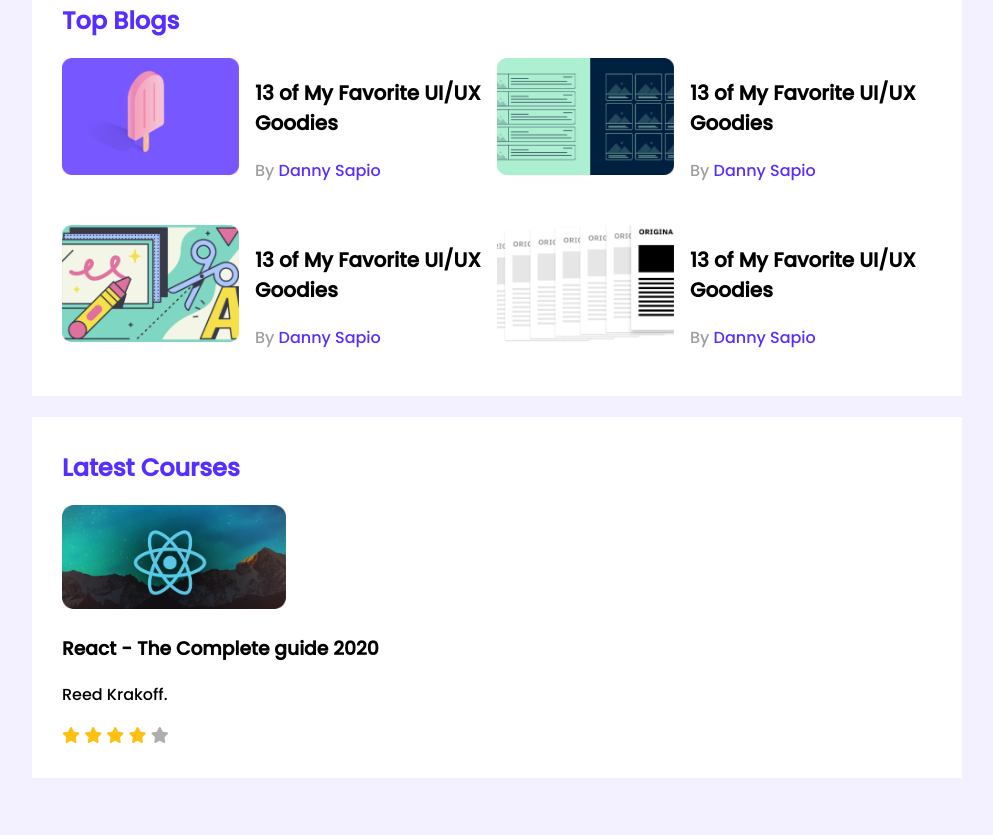
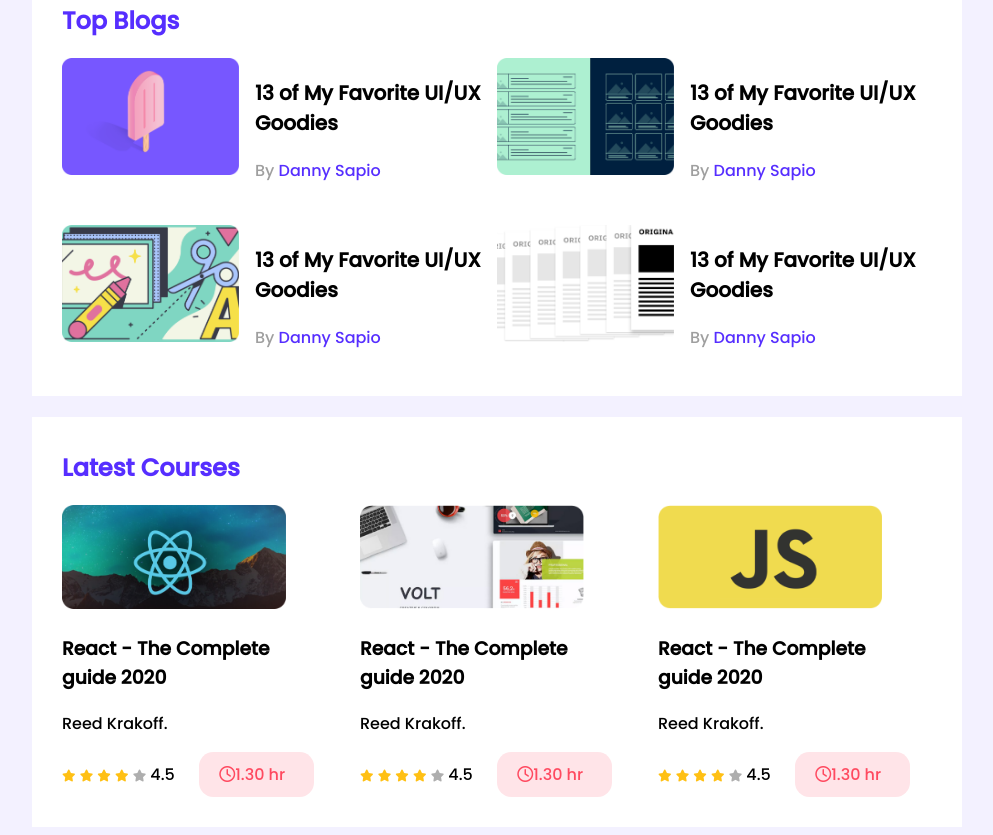
Before and after one commit to Samriddhadewan/leader-board-css3, a plain HTML site: page index.html in a window 1280 px wide. Shown: the part 329-1164 px from the top of the page, without its empty margins (143-1136 px from the left). Before the commit the page ends 1115 px from the top, so only its background shows below. Drawn offline with Linux system fonts and the light colour scheme.

Commit message:
responsive done

```diff
--- a/index.html
+++ b/index.html
@@ -114,7 +114,61 @@
                                 <i class="fa-solid fa-star filled"></i>
                                 <i class="fa-solid fa-star filled"></i>
                                 <i class="fa-solid fa-star empty"></i>
+                                <span>4.5</span>
+                            </div>
 
+                            <div class="course-duration">
+                                <i class="fa-regular fa-clock"></i>1.30 hr
+                            </div>
+                        </div>
+
+                    </div>
+
+                </div>
+                <div class="course">
+                    <div class="course-banner">
+                        <img src="./images/courses/course-2.png" alt="">
+                    </div>
+                    <div class="course-detail">
+                        <h3 class="course-title">React - The Complete guide 2020</h3>
+                        <p class="course-author">Reed Krakoff.</p>
+                        <div class="course-info">
+                            <div>
+                                <i class="fa-solid fa-star filled"></i>
+                                <i class="fa-solid fa-star filled"></i>
+                                <i class="fa-solid fa-star filled"></i>
+                                <i class="fa-solid fa-star filled"></i>
+                                <i class="fa-solid fa-star empty"></i>
+                                <span>4.5</span>
+                            </div>
+
+                            <div class="course-duration">
+                                <i class="fa-regular fa-clock"></i>1.30 hr
+                            </div>
+                        </div>
+
+                    </div>
+
+                </div>
+                <div class="course">
+                    <div class="course-banner">
+                        <img src="./images/courses/course-3.png" alt="">
+                    </div>
+                    <div class="course-detail">
+                        <h3 class="course-title">React - The Complete guide 2020</h3>
+                        <p class="course-author">Reed Krakoff.</p>
+                        <div class="course-info">
+                            <div>
+                                <i class="fa-solid fa-star filled"></i>
+                                <i class="fa-solid fa-star filled"></i>
+                                <i class="fa-solid fa-star filled"></i>
+                                <i class="fa-solid fa-star filled"></i>
+                                <i class="fa-solid fa-star empty"></i>
+                                <span>4.5</span>
+                            </div>
+
+                            <div class="course-duration">
+                                <i class="fa-regular fa-clock"></i>1.30 hr
                             </div>
                         </div>
 
--- a/styles/style.css
+++ b/styles/style.css
@@ -85,6 +85,22 @@
     width: 224px;
     height: 104px;
 }
+.courses{
+    display: grid;
+    grid-template-columns: repeat(3, 1fr);
+    grid-column-gap: 24px;
+}
+.course{
+    width: 252px;
+}
+.course-info{
+    display: flex;
+    align-items: center;
+    justify-content: space-between;
+}
+.fa-star{
+    font-size: 12px;
+}
 .fa-star.filled{
     color:
     #FFC014;
@@ -93,3 +109,51 @@
     color:
     #AEAEAE;
 }
+.course-duration{
+    background-color: #FFE4E8;
+    width: 94.83px;
+    height: 29.38;
+    color: #FF4A60;
+    border-radius: 14.4px;
+    padding-left: 20px;
+    padding-top: 10px;
+    padding-bottom: 10px;
+
+}
+
+
+/* ----------------------------
+media quiaries
+-----------------------------*/
+/* mobile device  */
+@media only screen and (max-width:688px)  {
+    .container{
+        width: 100%;
+    }
+    .players, .blogs, .courses{
+        grid-template-columns: repeat(1, 1fr);
+    }
+    .player, .blog{
+        flex-direction: column;
+    }
+    .top-blogs{
+        padding-left: 10px;
+    }
+    .course{
+        padding-left: 5px;
+        padding-bottom: 10px;
+    }
+}
+/* tablet devices */
+@media screen and (min-width: 688px) and (max-width: 992px)  {
+    .container{
+        width: 100%;
+    }
+    .players, .courses{
+        grid-template-columns: repeat(2, 1fr);
+    }
+    .blogs{
+        grid-template-columns: repeat(1, 1fr);
+    }
+
+}
```
